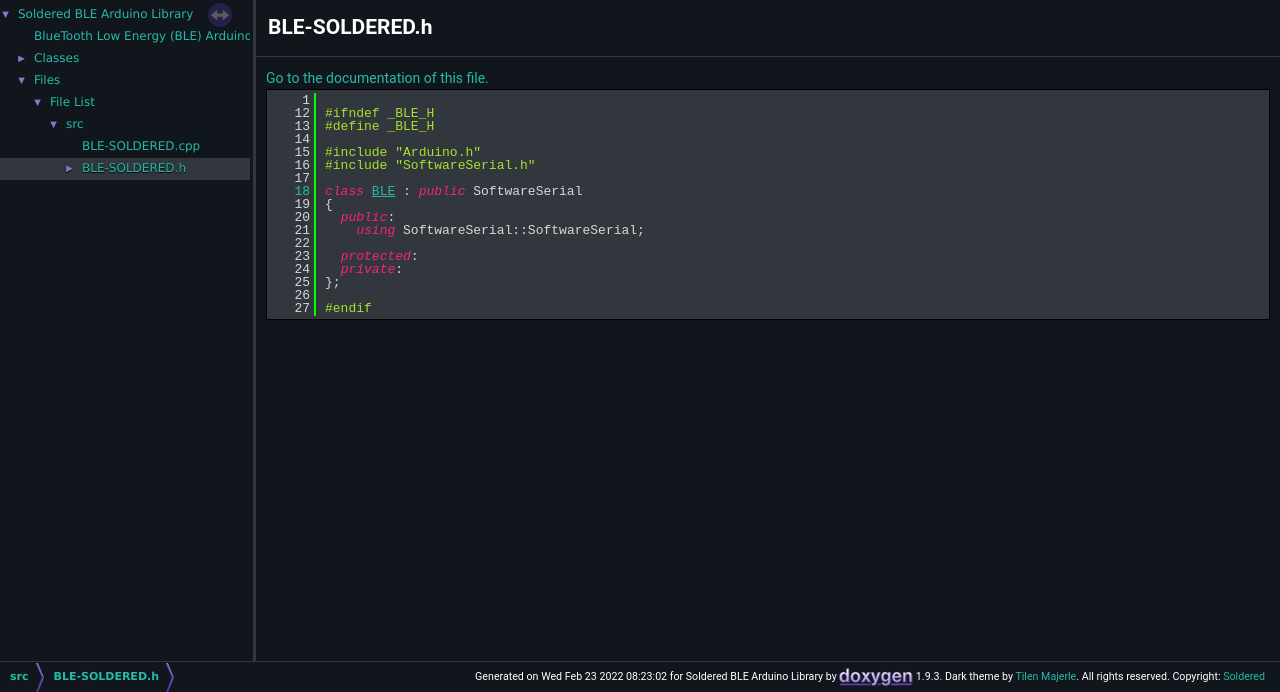
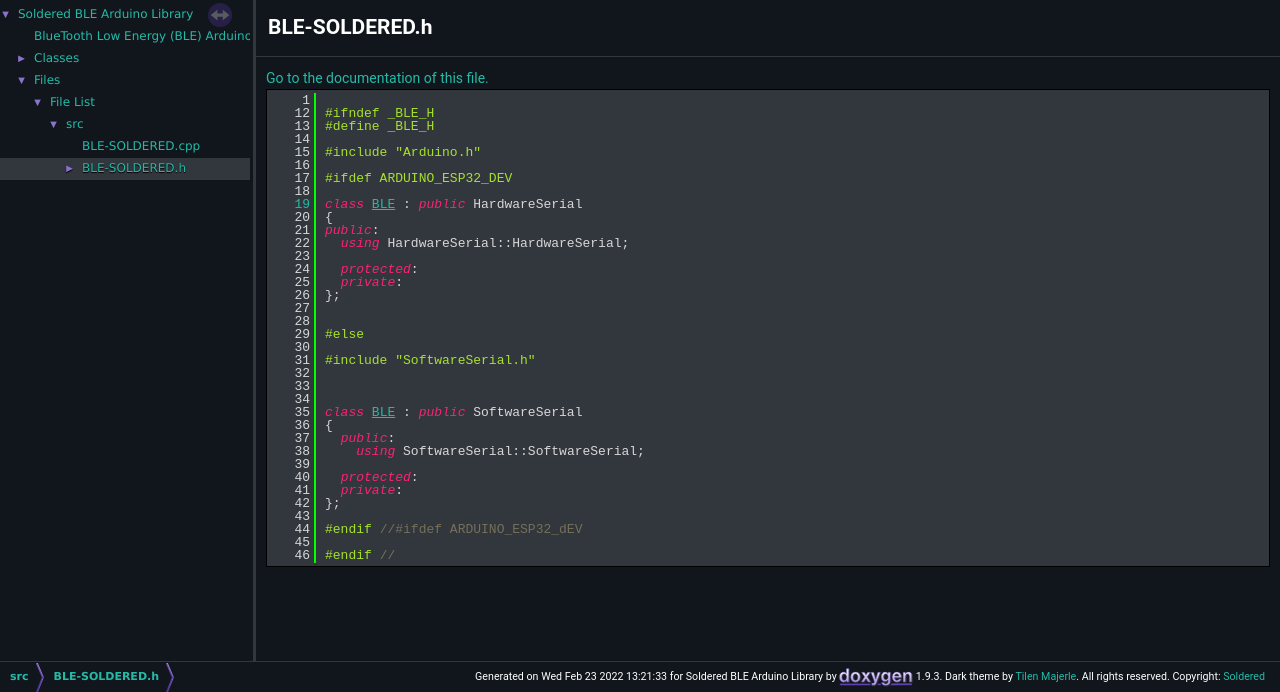
Before and after one commit to SolderedElectronics/Soldered-Bluetooth-Low-Power-HM10-Breakout-Arduino-Library, a plain HTML site: page docs/_b_l_e-_s_o_l_d_e_r_e_d_8h_source.html in a window 1280 px wide. Shown: the part 108-800 px from the top of the page. Drawn offline with Linux system fonts and the light colour scheme; a script that the page names is missing.

Commit message:
Committing documentation changes

```diff
--- a/docs/_b_l_e-_s_o_l_d_e_r_e_d_8h_source.html
+++ b/docs/_b_l_e-_s_o_l_d_e_r_e_d_8h_source.html
@@ -94,19 +94,38 @@ $(document).ready(function(){initNavTree('_b_l_e-_s_o_l_d_e_r_e_d_8h_source.html
 <div class="line"><a id="l00013" name="l00013"></a><span class="lineno">   13</span><span class="preprocessor">#define _BLE_H</span></div>
 <div class="line"><a id="l00014" name="l00014"></a><span class="lineno">   14</span> </div>
 <div class="line"><a id="l00015" name="l00015"></a><span class="lineno">   15</span><span class="preprocessor">#include &quot;Arduino.h&quot;</span></div>
-<div class="line"><a id="l00016" name="l00016"></a><span class="lineno">   16</span><span class="preprocessor">#include &quot;SoftwareSerial.h&quot;</span></div>
-<div class="line"><a id="l00017" name="l00017"></a><span class="lineno">   17</span> </div>
-<div class="line"><a id="l00018" name="l00018"></a><span class="lineno"><a class="line" href="class_b_l_e.html">   18</a></span><span class="keyword">class </span><a class="code hl_class" href="class_b_l_e.html">BLE</a> : <span class="keyword">public</span> SoftwareSerial</div>
-<div class="line"><a id="l00019" name="l00019"></a><span class="lineno">   19</span>{</div>
-<div class="line"><a id="l00020" name="l00020"></a><span class="lineno">   20</span>  <span class="keyword">public</span>:</div>
-<div class="line"><a id="l00021" name="l00021"></a><span class="lineno">   21</span>    <span class="keyword">using</span> SoftwareSerial::SoftwareSerial;</div>
-<div class="line"><a id="l00022" name="l00022"></a><span class="lineno">   22</span> </div>
-<div class="line"><a id="l00023" name="l00023"></a><span class="lineno">   23</span>  <span class="keyword">protected</span>:</div>
-<div class="line"><a id="l00024" name="l00024"></a><span class="lineno">   24</span>  <span class="keyword">private</span>:</div>
-<div class="line"><a id="l00025" name="l00025"></a><span class="lineno">   25</span>};</div>
-<div class="line"><a id="l00026" name="l00026"></a><span class="lineno">   26</span> </div>
-<div class="line"><a id="l00027" name="l00027"></a><span class="lineno">   27</span><span class="preprocessor">#endif</span></div>
-<div class="ttc" id="aclass_b_l_e_html"><div class="ttname"><a href="class_b_l_e.html">BLE</a></div><div class="ttdef"><b>Definition:</b> BLE-SOLDERED.h:19</div></div>
+<div class="line"><a id="l00016" name="l00016"></a><span class="lineno">   16</span> </div>
+<div class="line"><a id="l00017" name="l00017"></a><span class="lineno">   17</span><span class="preprocessor">#ifdef ARDUINO_ESP32_DEV</span></div>
+<div class="line"><a id="l00018" name="l00018"></a><span class="lineno">   18</span> </div>
+<div class="line"><a id="l00019" name="l00019"></a><span class="lineno"><a class="line" href="class_b_l_e.html">   19</a></span><span class="keyword">class </span><a class="code hl_class" href="class_b_l_e.html">BLE</a> : <span class="keyword">public</span> HardwareSerial</div>
+<div class="line"><a id="l00020" name="l00020"></a><span class="lineno">   20</span>{</div>
+<div class="line"><a id="l00021" name="l00021"></a><span class="lineno">   21</span><span class="keyword">public</span>:</div>
+<div class="line"><a id="l00022" name="l00022"></a><span class="lineno">   22</span>  <span class="keyword">using</span> HardwareSerial::HardwareSerial;</div>
+<div class="line"><a id="l00023" name="l00023"></a><span class="lineno">   23</span> </div>
+<div class="line"><a id="l00024" name="l00024"></a><span class="lineno">   24</span>  <span class="keyword">protected</span>:</div>
+<div class="line"><a id="l00025" name="l00025"></a><span class="lineno">   25</span>  <span class="keyword">private</span>:</div>
+<div class="line"><a id="l00026" name="l00026"></a><span class="lineno">   26</span>};</div>
+<div class="line"><a id="l00027" name="l00027"></a><span class="lineno">   27</span> </div>
+<div class="line"><a id="l00028" name="l00028"></a><span class="lineno">   28</span> </div>
+<div class="line"><a id="l00029" name="l00029"></a><span class="lineno">   29</span><span class="preprocessor">#else</span></div>
+<div class="line"><a id="l00030" name="l00030"></a><span class="lineno">   30</span> </div>
+<div class="line"><a id="l00031" name="l00031"></a><span class="lineno">   31</span><span class="preprocessor">#include &quot;SoftwareSerial.h&quot;</span></div>
+<div class="line"><a id="l00032" name="l00032"></a><span class="lineno">   32</span> </div>
+<div class="line"><a id="l00033" name="l00033"></a><span class="lineno">   33</span> </div>
+<div class="line"><a id="l00034" name="l00034"></a><span class="lineno">   34</span> </div>
+<div class="line"><a id="l00035" name="l00035"></a><span class="lineno">   35</span><span class="keyword">class </span><a class="code hl_class" href="class_b_l_e.html">BLE</a> : <span class="keyword">public</span> SoftwareSerial</div>
+<div class="line"><a id="l00036" name="l00036"></a><span class="lineno">   36</span>{</div>
+<div class="line"><a id="l00037" name="l00037"></a><span class="lineno">   37</span>  <span class="keyword">public</span>:</div>
+<div class="line"><a id="l00038" name="l00038"></a><span class="lineno">   38</span>    <span class="keyword">using</span> SoftwareSerial::SoftwareSerial;</div>
+<div class="line"><a id="l00039" name="l00039"></a><span class="lineno">   39</span> </div>
+<div class="line"><a id="l00040" name="l00040"></a><span class="lineno">   40</span>  <span class="keyword">protected</span>:</div>
+<div class="line"><a id="l00041" name="l00041"></a><span class="lineno">   41</span>  <span class="keyword">private</span>:</div>
+<div class="line"><a id="l00042" name="l00042"></a><span class="lineno">   42</span>};</div>
+<div class="line"><a id="l00043" name="l00043"></a><span class="lineno">   43</span> </div>
+<div class="line"><a id="l00044" name="l00044"></a><span class="lineno">   44</span><span class="preprocessor">#endif </span><span class="comment">//#ifdef ARDUINO_ESP32_dEV</span></div>
+<div class="line"><a id="l00045" name="l00045"></a><span class="lineno">   45</span> </div>
+<div class="line"><a id="l00046" name="l00046"></a><span class="lineno">   46</span><span class="preprocessor">#endif </span><span class="comment">//</span></div>
+<div class="ttc" id="aclass_b_l_e_html"><div class="ttname"><a href="class_b_l_e.html">BLE</a></div><div class="ttdef"><b>Definition:</b> BLE-SOLDERED.h:20</div></div>
 </div><!-- fragment --></div><!-- contents -->
 </div><!-- doc-content -->
 <!-- start footer part -->
@@ -115,7 +134,7 @@ $(document).ready(function(){initNavTree('_b_l_e-_s_o_l_d_e_r_e_d_8h_source.html
     <ul>
         <li class="navelem"><a class="el" href="dir_68267d1309a1af8e8297ef4c3efbcdba.html">src</a></li><li class="navelem"><a class="el" href="_b_l_e-_s_o_l_d_e_r_e_d_8h.html">BLE-SOLDERED.h</a></li>
         <li class="footer">
-            Generated on Wed Feb 23 2022 08:23:02 for Soldered BLE Arduino Library by <a href="http://www.doxygen.org/index.html">
+            Generated on Wed Feb 23 2022 13:21:33 for Soldered BLE Arduino Library by <a href="http://www.doxygen.org/index.html">
                 <img class="footer" src="doxygen.png" alt="doxygen"
                     onerror="this.onerror=null;this.src='doxygen.svg';" /></a> 1.9.3.
             Dark theme by <a href="http://majerle.eu" target="_new">Tilen Majerle</a>. All rights reserved.
--- a/docs/hierarchy.js
+++ b/docs/hierarchy.js
@@ -1,5 +1,8 @@
 var hierarchy =
 [
+    [ "HardwareSerial", null, [
+      [ "BLE", "class_b_l_e.html", null ]
+    ] ],
     [ "SoftwareSerial", null, [
       [ "BLE", "class_b_l_e.html", null ]
     ] ]
```
Also changed, not shown: docs/_b_l_e-_s_o_l_d_e_r_e_d_8cpp.html (+1 -1 lines), docs/_b_l_e-_s_o_l_d_e_r_e_d_8h.html (+1 -1 lines), docs/_r_e_a_d_m_e_8md.html (+1 -1 lines), docs/annotated.html (+1 -1 lines), docs/class_b_l_e.html (+2 -2 lines), docs/classes.html (+1 -1 lines), docs/dir_68267d1309a1af8e8297ef4c3efbcdba.html (+1 -1 lines), docs/files.html (+1 -1 lines), docs/hierarchy.html (+4 -2 lines), docs/index.html (+1 -1 lines).
